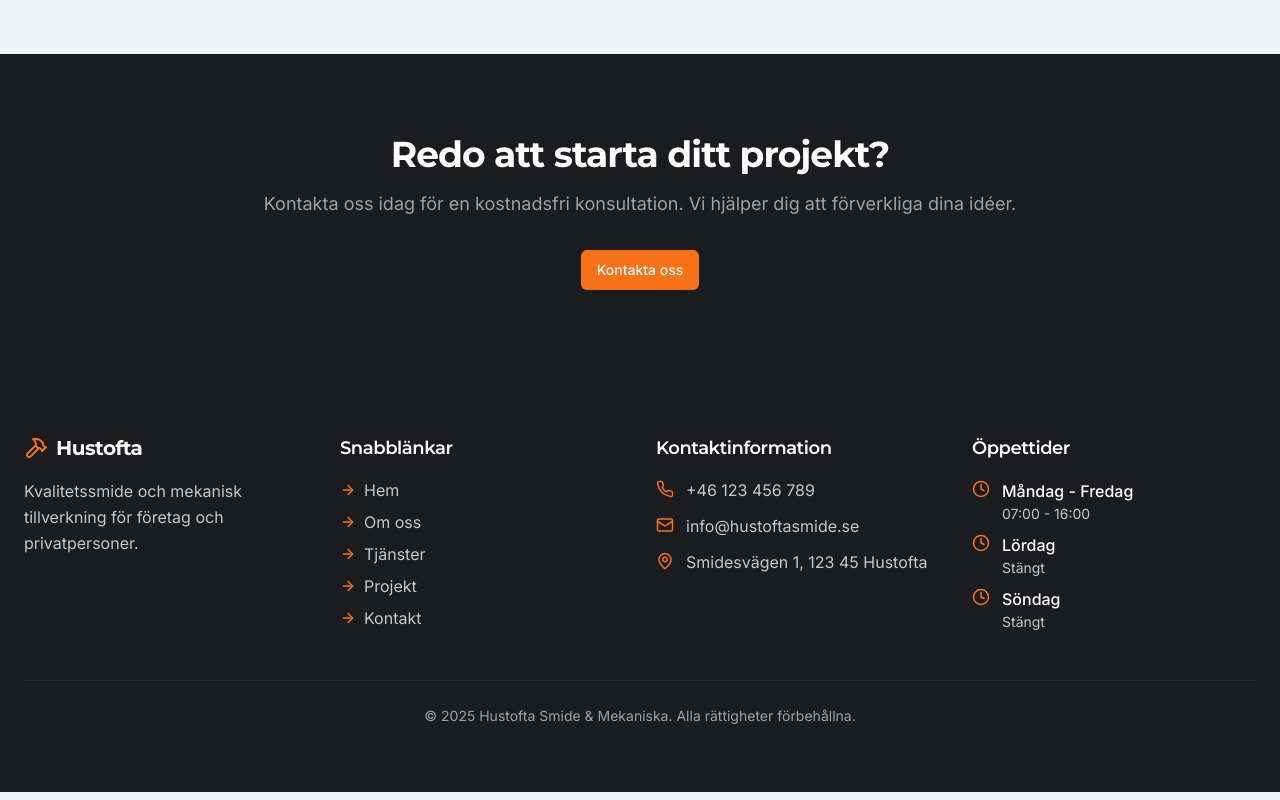
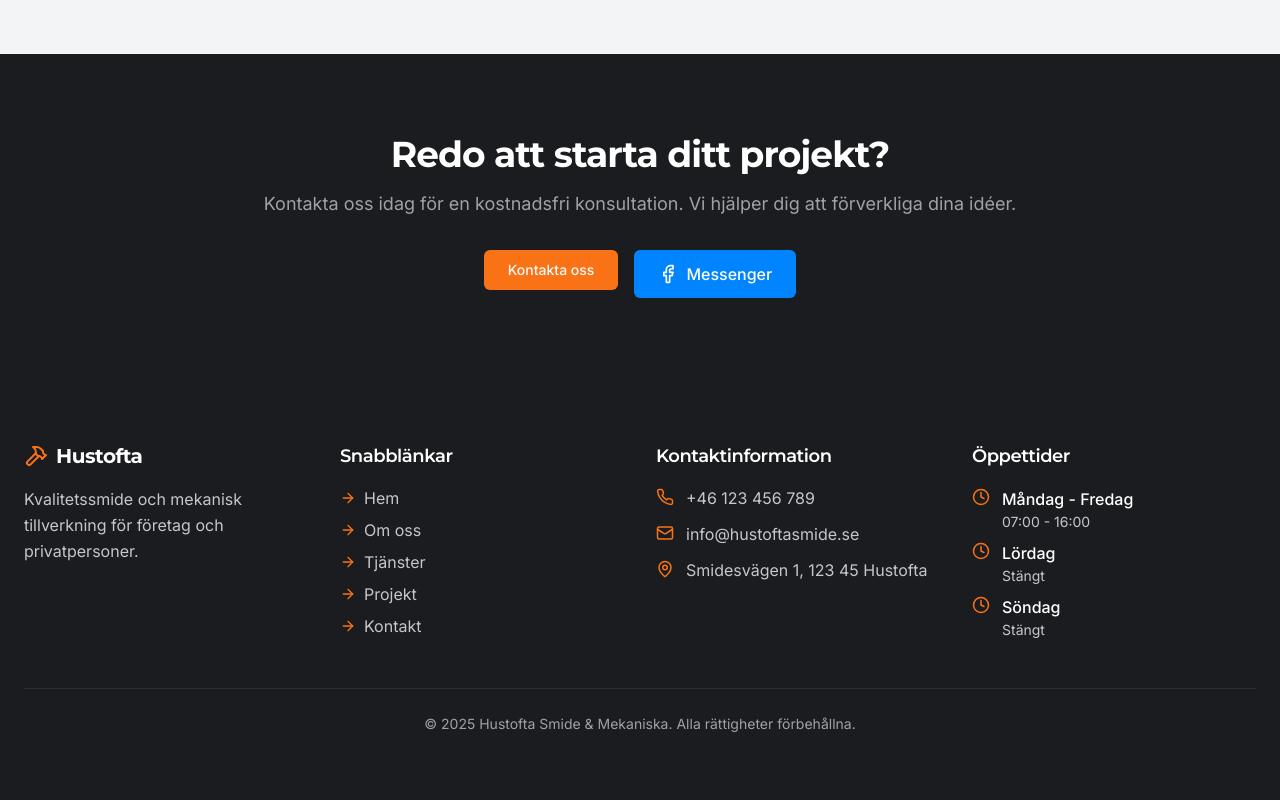
Before and after one commit to Si5193/hustoftasmide, a React (Vite) app: page / in a window 1280 px wide. Shown: the part 2974-3774 px from the top of the page. Built offline with nearby package versions, Linux system fonts and the light colour scheme.

Commit message:
Add Facebook Messenger contact
Add functionality to allow customers to contact the company directly via Facebook Messenger.

```diff
--- a/src/components/sections/CTASection.tsx
+++ b/src/components/sections/CTASection.tsx
@@ -10,6 +10,7 @@ import {
 import { useToast } from "@/hooks/use-toast";
 import { Input } from "@/components/ui/input";
 import { Textarea } from "@/components/ui/textarea";
+import { FacebookIcon } from "lucide-react";
 
 const CTASection = () => {
   const [open, setOpen] = useState(false);
@@ -39,6 +40,12 @@ const CTASection = () => {
     }, 1000);
   };
 
+  const openMessenger = () => {
+    // Replace this URL with the actual Facebook page messenger URL
+    // Format is typically: https://m.me/[page-username]
+    window.open('https://m.me/hustoftasmide', '_blank');
+  };
+
   return (
     <section id="contact" className="bg-metal-800 py-16 text-white md:py-20">
       <div className="container px-4 md:px-6">
@@ -49,12 +56,21 @@ const CTASection = () => {
           <p className="mb-8 text-lg text-metal-300">
             Kontakta oss idag för en kostnadsfri konsultation. Vi hjälper dig att förverkliga dina idéer.
           </p>
-          <button
-            onClick={() => setOpen(true)}
-            className="btn-primary bg-forge-500 hover:bg-forge-600"
-          >
-            Kontakta oss
-          </button>
+          <div className="flex flex-col space-y-4 sm:flex-row sm:space-x-4 sm:space-y-0 justify-center">
+            <button
+              onClick={() => setOpen(true)}
+              className="btn-primary bg-forge-500 hover:bg-forge-600 px-6 py-3 rounded-md font-medium"
+            >
+              Kontakta oss
+            </button>
+            <button
+              onClick={openMessenger}
+              className="flex items-center justify-center space-x-2 bg-[#0084FF] hover:bg-[#0070db] text-white px-6 py-3 rounded-md font-medium transition-colors"
+            >
+              <FacebookIcon size={20} />
+              <span>Messenger</span>
+            </button>
+          </div>
         </div>
       </div>
 
```
